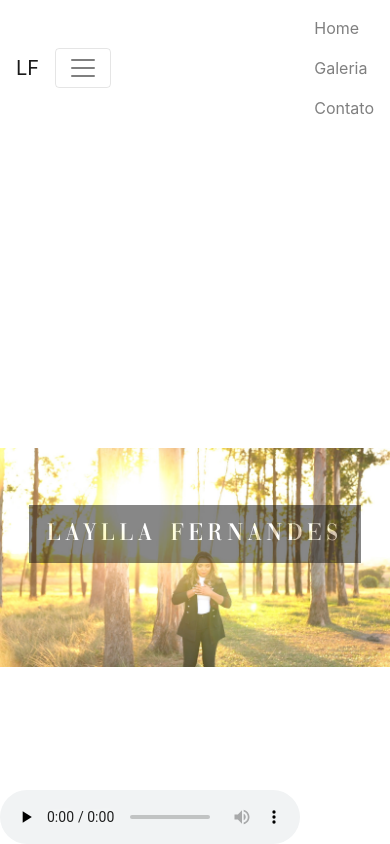
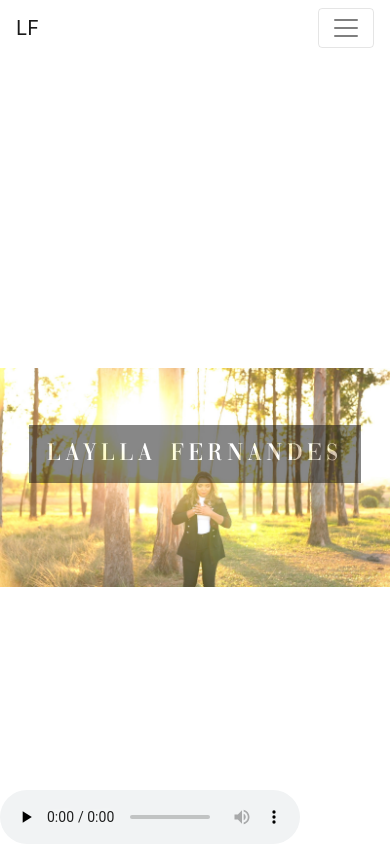
Before and after one commit to lvambaster/projeto_parallax_Laylla, a plain HTML site: page index.html in a window 390 px wide. Shown: the top 844 px of the page. Drawn offline with Linux system fonts and the light colour scheme.

Commit message:
ajustando

```diff
--- a/index.html
+++ b/index.html
@@ -12,15 +12,18 @@
     <header>
         <nav class="navbar navbar-expand-sm navbar-light">
             <a href="#" class="navbar-brand">LF</a>
-            <button class="navbar-toggler">
+
+            <button class="navbar-toggler" data-toggle="collapse" data-target="#nav-target">
                 <span class="navbar-toggler-icon"></span>
             </button>
 
-            <ul class="navbar-nav ml-auto">
-                <li class="nav-item"><a href="#" class="nav-link">Home</a></li>
-                <li class="nav-item"><a href="#"class="nav-link">Galeria</a></li>
-                <li class="nav-item"><a href="#"class="nav-link">Contato</a></li>
-            </ul>
+            <div class="collapse navbar-collapse" id="nav-target">
+                <ul class="navbar-nav ml-auto">
+                    <li class="nav-item"><a href="#" class="nav-link">Home</a></li>
+                    <li class="nav-item"><a href="#"class="nav-link">Galeria</a></li>
+                    <li class="nav-item"><a href="#"class="nav-link">Contato</a></li>
+                </ul>
+            </div>
 
 
         </nav>
```
